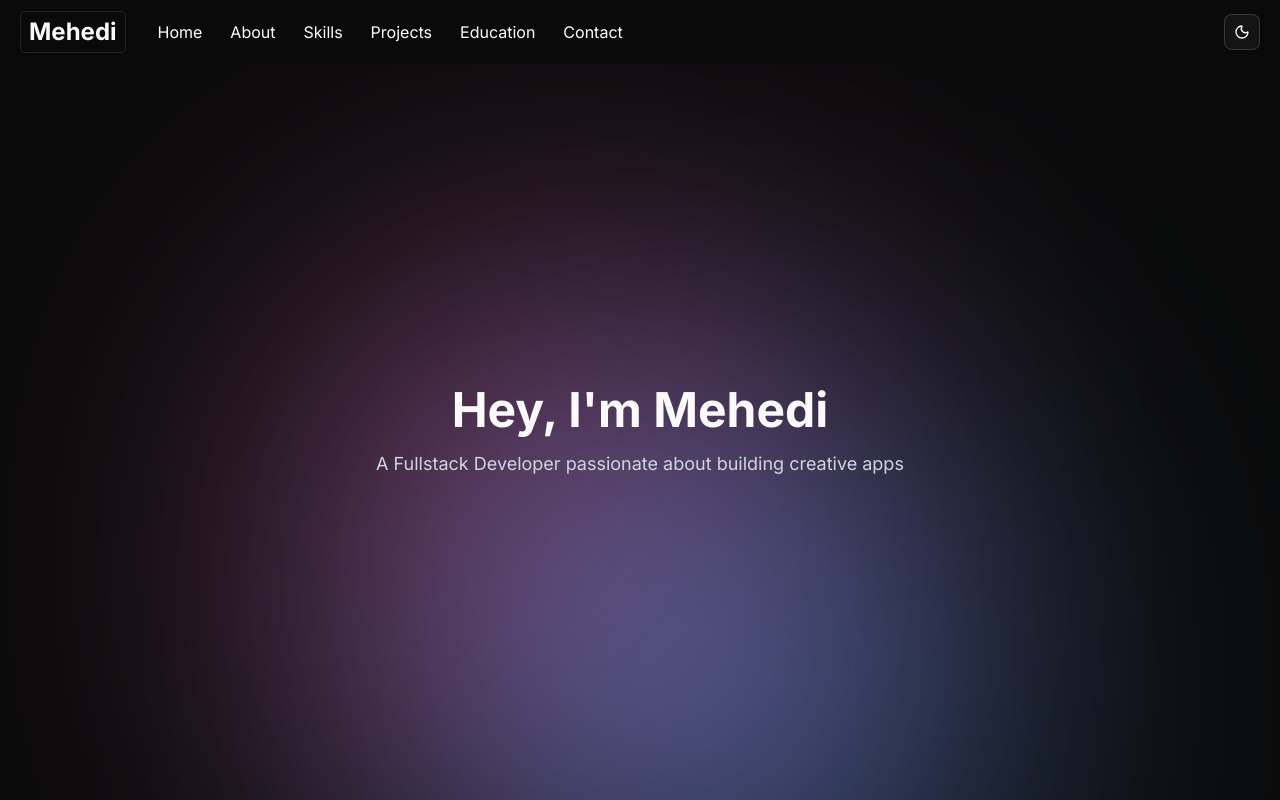
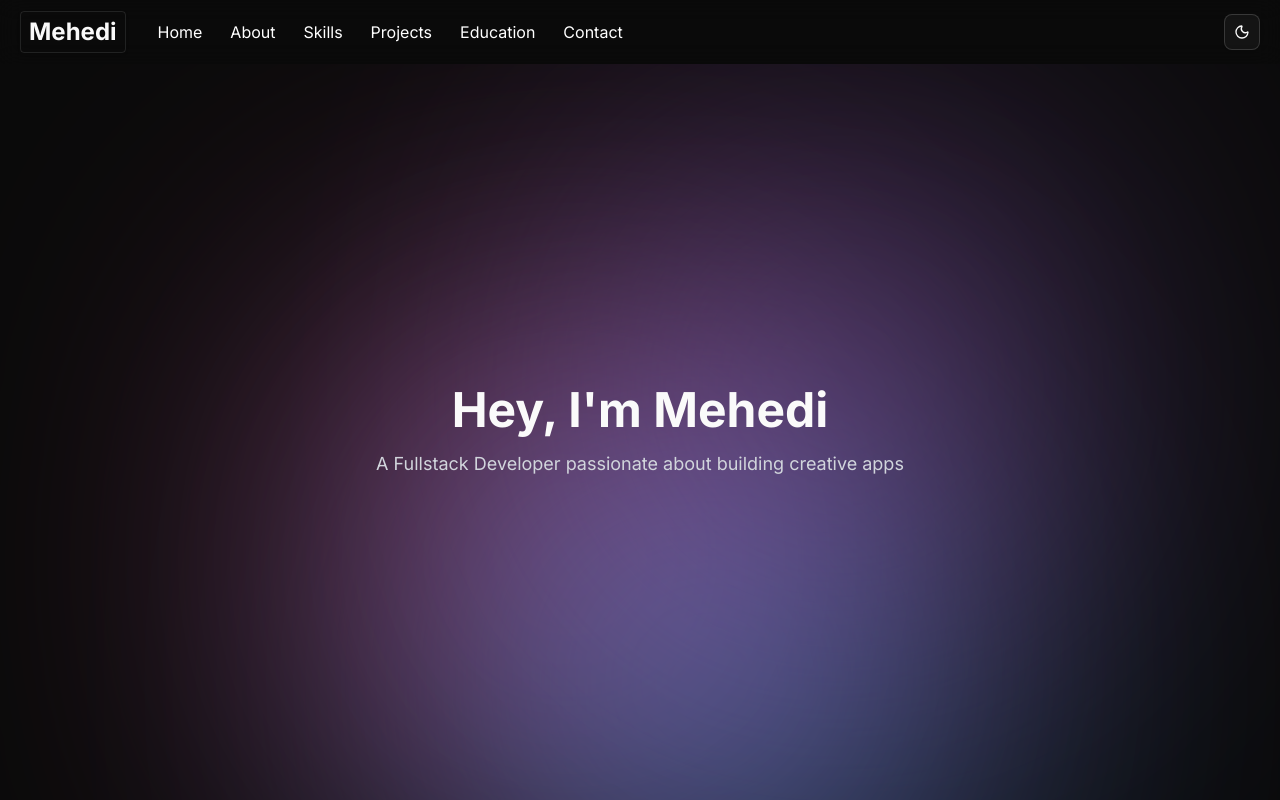
Before and after one commit to Mehedi86/mehedi-portfolio-v2, a React (Vite) app: page / in a window 1280 px wide. Built offline with nearby package versions, Linux system fonts and the light colour scheme.

Commit message:
added: banner design

```diff
--- a/src/components/Header/Banner.tsx
+++ b/src/components/Header/Banner.tsx
@@ -7,6 +7,7 @@ export default function Banner() {
             <div className="absolute inset-0 -z-10">
                 <div className="absolute top-1/3 left-1/4 w-[500px] h-[500px] rounded-full bg-pink-400 blur-[160px] opacity-60"></div>
                 <div className="absolute top-1/2 right-1/4 w-[500px] h-[500px] rounded-full bg-blue-400 blur-[160px] opacity-60"></div>
+                <div className="absolute top-30 left-1/2 w-[400px] h-[400px] rounded-full bg-purple-400 blur-[160px] opacity-50"></div>
             </div>
 
             {/* Content */}
```
